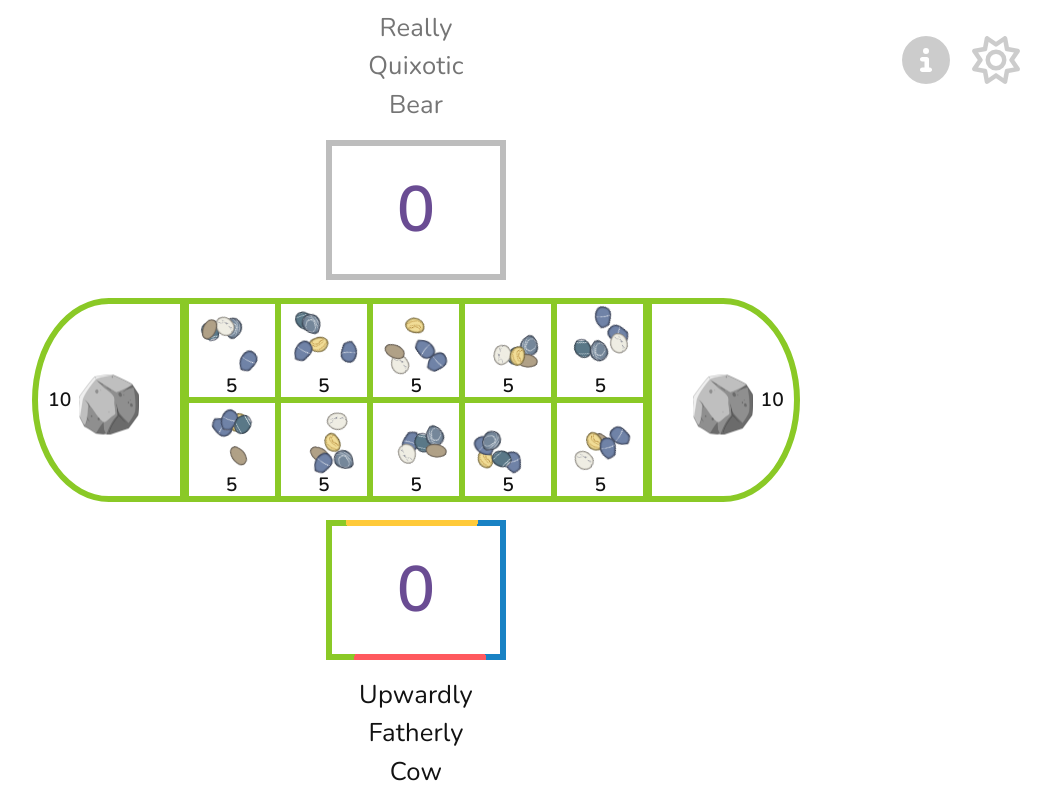
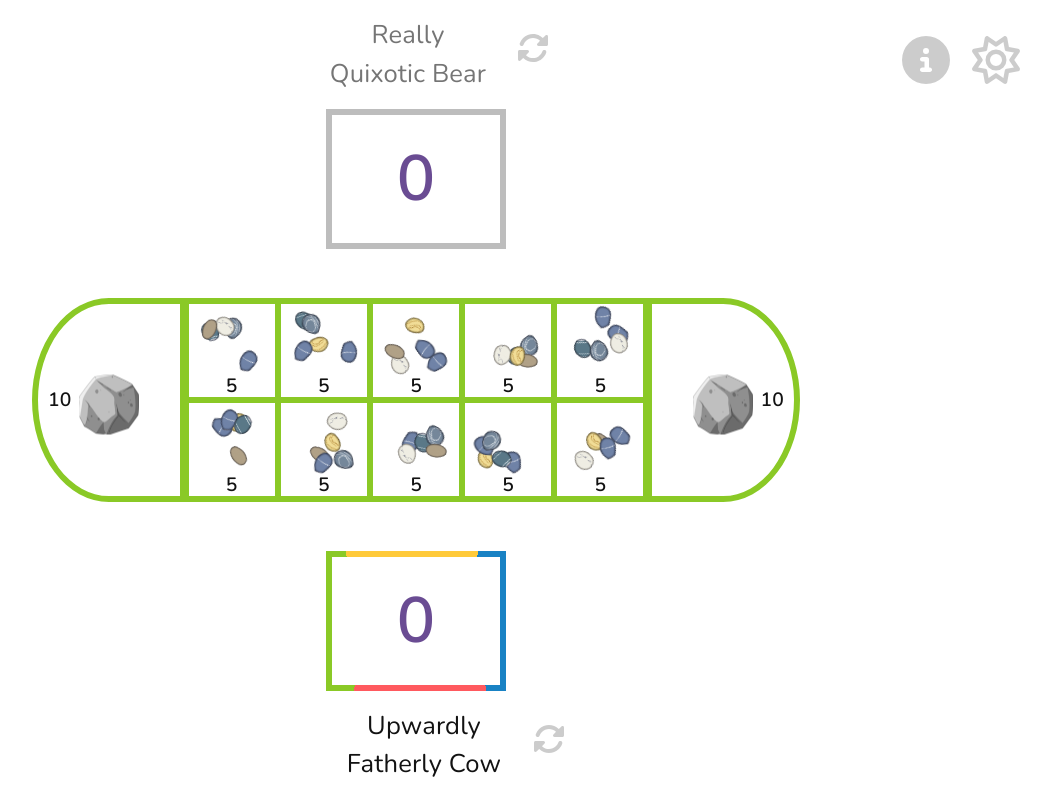
Before and after one commit to tomgodee/o-an-quan, a React (Vite) app: page /o-an-quan/game in a window 1280 px wide. Shown: the whole page, without its empty margins (224-1275 px from the left). Built offline with nearby package versions, Linux system fonts and the light colour scheme.

Commit message:
Implement random name feature

```diff
--- a/src/pages/Game/Game.tsx
+++ b/src/pages/Game/Game.tsx
@@ -405,6 +405,12 @@ const Game = () => {
     return playerOneScore > playerTwoScore ? playerOne : playerTwo;
   };
 
+  const updatePlayerName = (name: string, isPlayerOne: boolean) => {
+    isPlayerOne
+      ? setPlayerOne((prevState) => ({ ...prevState, name }))
+      : setPlayerTwo((prevState) => ({ ...prevState, name }));
+  };
+
   const boardWidth = useMemo(() => {
     if (isScreenXl) return "50%";
     else if (isScreenLg) return "60%";
@@ -484,6 +490,7 @@ const Game = () => {
           player={playerTwo}
           enabled={!isPlayerOneTurn}
           isPlayerOne={false}
+          updatePlayerName={updatePlayerName}
         />
       </Box>
 
@@ -493,6 +500,7 @@ const Game = () => {
         maxWidth={isScreenSm ? 1920 / 2 : 460}
         flexDirection={isScreenSm ? "row" : "column"}
         alignItems={isScreenSm ? "" : "center"}
+        my={2}
       >
         {cells.length > 11 && (
           <Box
@@ -571,7 +579,12 @@ const Game = () => {
         display="flex"
         justifyContent="center"
       >
-        <PlayerBox player={playerOne} enabled={isPlayerOneTurn} isPlayerOne />
+        <PlayerBox
+          player={playerOne}
+          enabled={isPlayerOneTurn}
+          isPlayerOne
+          updatePlayerName={updatePlayerName}
+        />
       </Box>
 
       <EndGameModal
--- a/src/pages/Game/components/PlayerBox/PlayerBox.tsx
+++ b/src/pages/Game/components/PlayerBox/PlayerBox.tsx
@@ -2,9 +2,12 @@ import "./style.css";
 
 import { animate } from "framer-motion";
 import { useEffect, useMemo, useState } from "react";
+import { generateRandomName } from "utils/players";
 
-import { Typography } from "@mui/material";
+import { faRotate } from "@fortawesome/free-solid-svg-icons";
+import { FontAwesomeIcon } from "@fortawesome/react-fontawesome";
 import { useTheme } from "@mui/material/styles";
+import Typography from "@mui/material/Typography";
 
 import Box from "../../../../components/FramerMotion/Box";
 import { SCORE_ANIMATION_DURATION_S } from "../../../../constants/constants";
@@ -16,6 +19,7 @@ interface PlayerBoxProps {
   player: Player;
   enabled: boolean;
   isPlayerOne: boolean;
+  updatePlayerName: (name: string, isPlayerOne: boolean) => void;
 }
 
 const getStonesValue = (stones: Stone[]) => {
@@ -25,11 +29,12 @@ const getStonesValue = (stones: Stone[]) => {
 };
 
 const PlayerBox = (props: PlayerBoxProps) => {
-  const { player, enabled, isPlayerOne } = props;
+  const { player, enabled, isPlayerOne, updatePlayerName } = props;
   const { palette } = useTheme();
   const { isScreenSm } = useBreakPoints();
 
   const [score, setScore] = useState(0);
+  const [isIconHovered, setIsIconHovered] = useState(false);
 
   const flexDirection = useMemo(() => {
     if (isScreenSm) {
@@ -37,6 +42,10 @@ const PlayerBox = (props: PlayerBoxProps) => {
     }
     return isPlayerOne ? "row" : "row-reverse";
   }, [isPlayerOne, isScreenSm]);
+
+  const handleOnClickIcon = () => {
+    updatePlayerName(generateRandomName(), isPlayerOne);
+  };
 
   useEffect(() => {
     animate(score, getStonesValue(player.stones), {
@@ -50,10 +59,10 @@ const PlayerBox = (props: PlayerBoxProps) => {
       display="flex"
       flexDirection={flexDirection}
       alignItems={!isScreenSm ? "center" : ""}
-      justifyContent={isScreenSm ? "center" : "space-between"}
+      justifyContent={isScreenSm ? "center" : "flex-start"}
       width="100%"
-      mr={!isScreenSm ? (isPlayerOne ? 8 : 0) : 0}
-      ml={!isScreenSm ? (isPlayerOne ? 0 : 8) : 0}
+      mr={!isScreenSm ? (isPlayerOne ? 10 : 0) : 0}
+      ml={!isScreenSm ? (isPlayerOne ? 0 : 10) : 0}
     >
       <Box
         className={
@@ -74,10 +83,14 @@ const PlayerBox = (props: PlayerBoxProps) => {
       </Box>
 
       <Box
-        mb={isPlayerOne ? 0 : 2}
-        mt={isPlayerOne ? 2 : 0}
-        px={2}
-        flexGrow={1}
+        mb={isScreenSm ? (isPlayerOne ? 0 : 2) : 0}
+        mt={isScreenSm ? (isPlayerOne ? 2 : 0) : 0}
+        ml={isPlayerOne ? 2 : 0}
+        mr={isPlayerOne ? 0 : 2}
+        position="relative"
+        display="flex"
+        alignItems="center"
+        flexDirection={isPlayerOne ? "row-reverse" : "row"}
       >
         <Typography
           textAlign="center"
@@ -85,6 +98,23 @@ const PlayerBox = (props: PlayerBoxProps) => {
         >
           {player.name}
         </Typography>
+        <Box
+          position={isScreenSm ? "absolute" : "initial"}
+          top={isScreenSm ? 10 : undefined}
+          right={isScreenSm ? -65 : undefined}
+          onClick={handleOnClickIcon}
+          onMouseOver={() => setIsIconHovered(true)}
+          onMouseLeave={() => setIsIconHovered(false)}
+          p={0.75}
+          borderRadius={2}
+          zIndex={1}
+          sx={{
+            color: isIconHovered ? palette.iconBold.main : palette.icon.main,
+            cursor: "pointer",
+          }}
+        >
+          <FontAwesomeIcon icon={faRotate} size={"2x"} />
+        </Box>
       </Box>
     </Box>
   );
```
